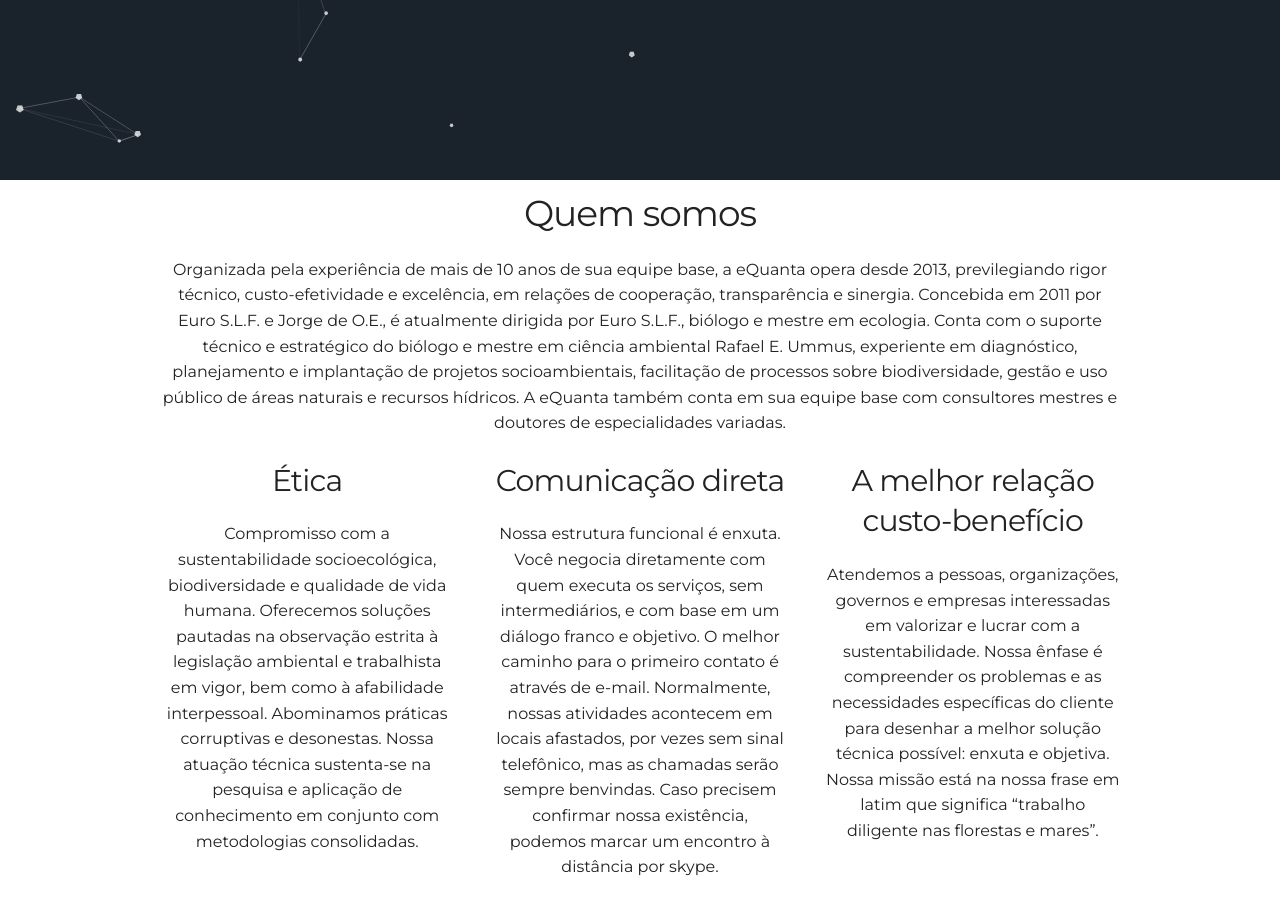
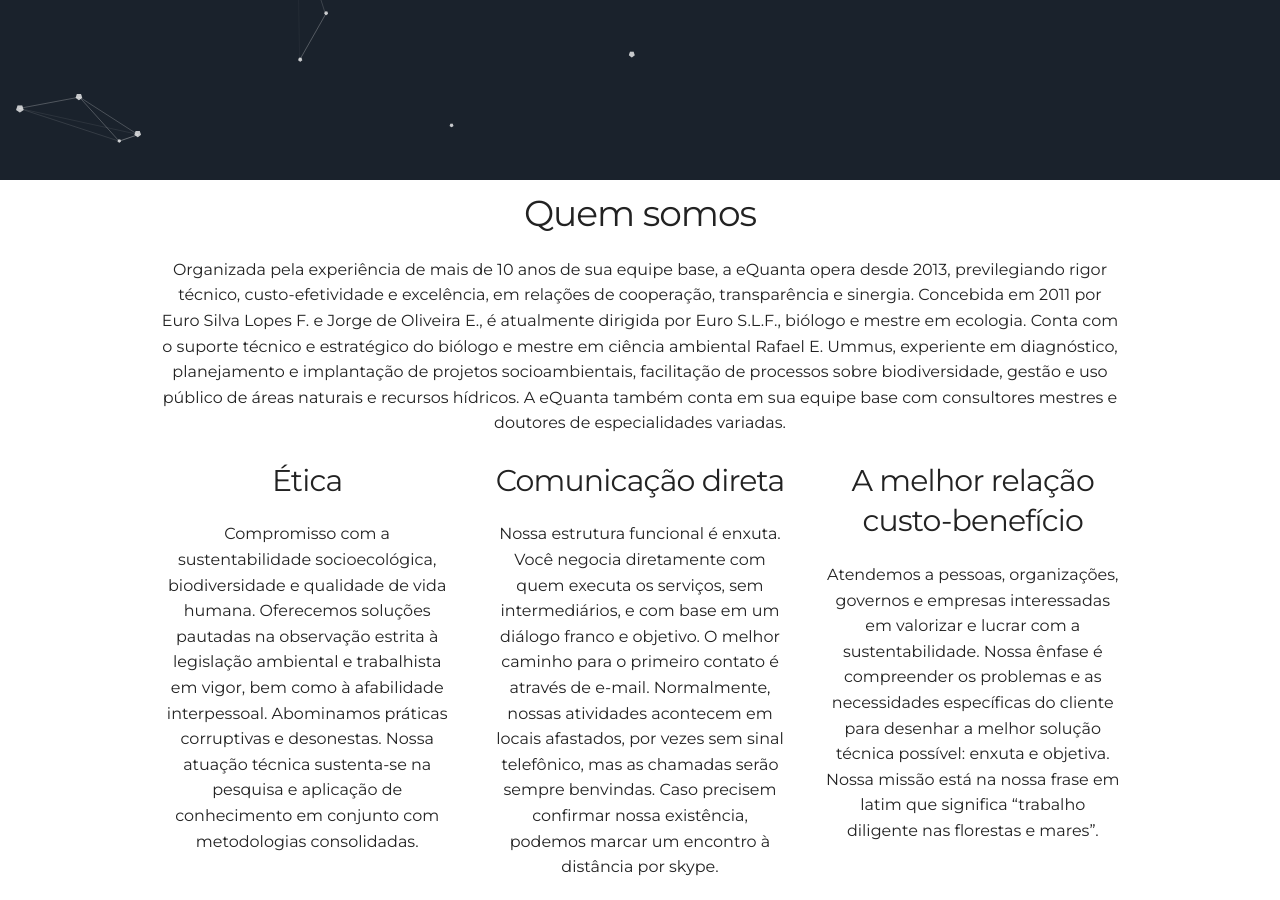
Before and after one commit to leroy1977/eQ1, a Jekyll site: the page built from index.html, in a window 1280 px wide and 900 px high, scrolled down 727 px. Built offline with Jekyll 4.4.1, drawn with Linux system fonts in a browser that asks for light colours.

Commit message:
Update _config.yml

```diff
--- a/_config.yml
+++ b/_config.yml
@@ -11,7 +11,7 @@
 
 # User settings
 username: eQuanta
-user_description: Organizada pela experiência de mais de 10 anos de sua equipe base, a eQuanta opera desde 2013, previlegiando rigor técnico, custo-efetividade e excelência, em relações de cooperação, transparência e sinergia. Concebida em 2011 por Euro S.L.F. e Jorge de O.E., é atualmente dirigida por Euro S.L.F., biólogo e mestre em ecologia. Conta com o suporte técnico e estratégico do biólogo e mestre em ciência ambiental Rafael E. Ummus, experiente em diagnóstico, planejamento e implantação de projetos socioambientais, facilitação de processos sobre biodiversidade, gestão e uso público de áreas naturais e recursos hídricos. A eQuanta também conta em sua equipe base com consultores mestres e doutores de especialidades variadas.
+user_description: Organizada pela experiência de mais de 10 anos de sua equipe base, a eQuanta opera desde 2013, previlegiando rigor técnico, custo-efetividade e excelência, em relações de cooperação, transparência e sinergia. Concebida em 2011 por Euro Silva Lopes F. e Jorge de Oliveira E., é atualmente dirigida por Euro S.L.F., biólogo e mestre em ecologia. Conta com o suporte técnico e estratégico do biólogo e mestre em ciência ambiental Rafael E. Ummus, experiente em diagnóstico, planejamento e implantação de projetos socioambientais, facilitação de processos sobre biodiversidade, gestão e uso público de áreas naturais e recursos hídricos. A eQuanta também conta em sua equipe base com consultores mestres e doutores de especialidades variadas.
 
 user_title: Diligentia laborat in omnis silvae et maria
 email: e.quanta.env@gmail.com
```
